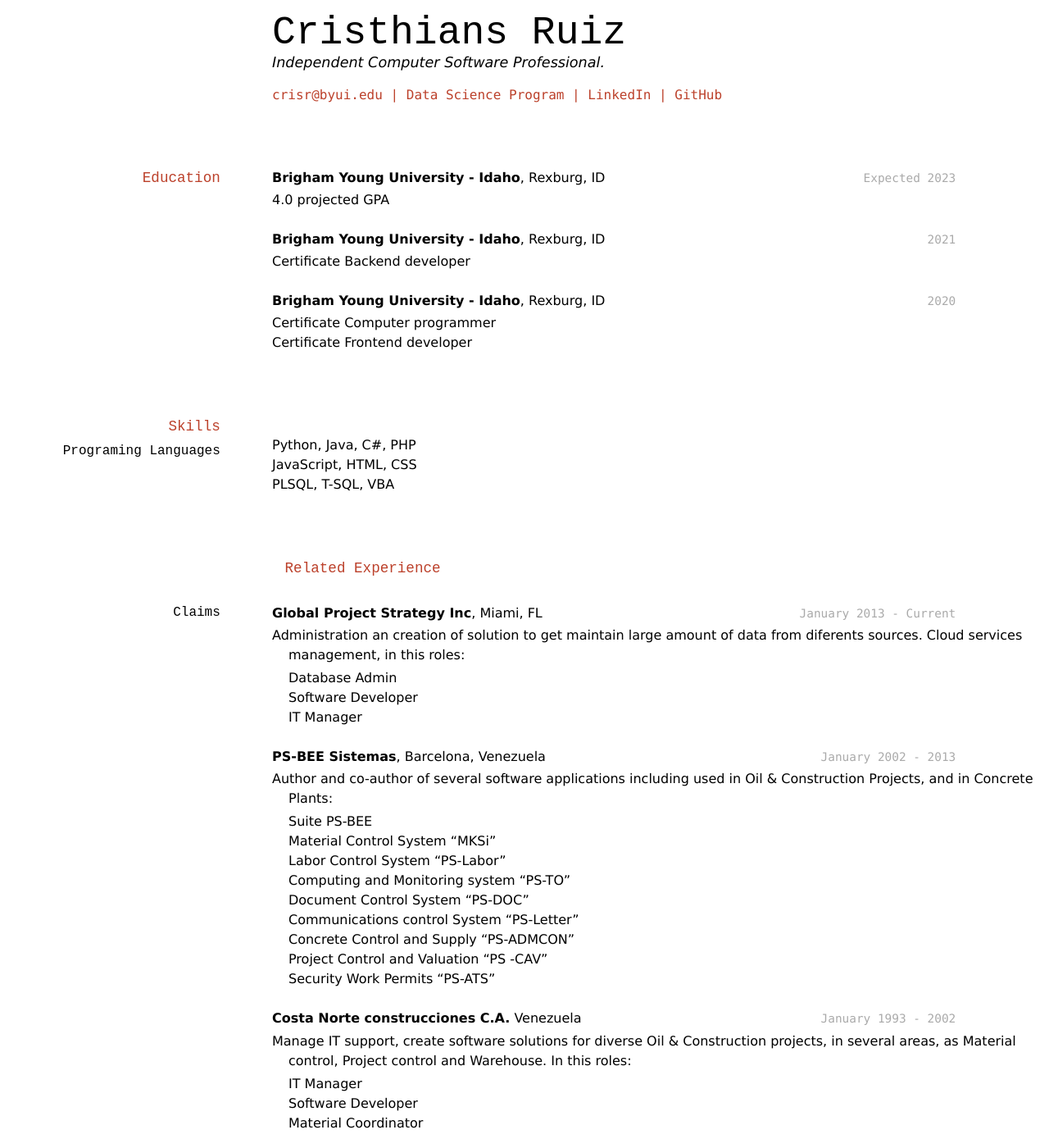
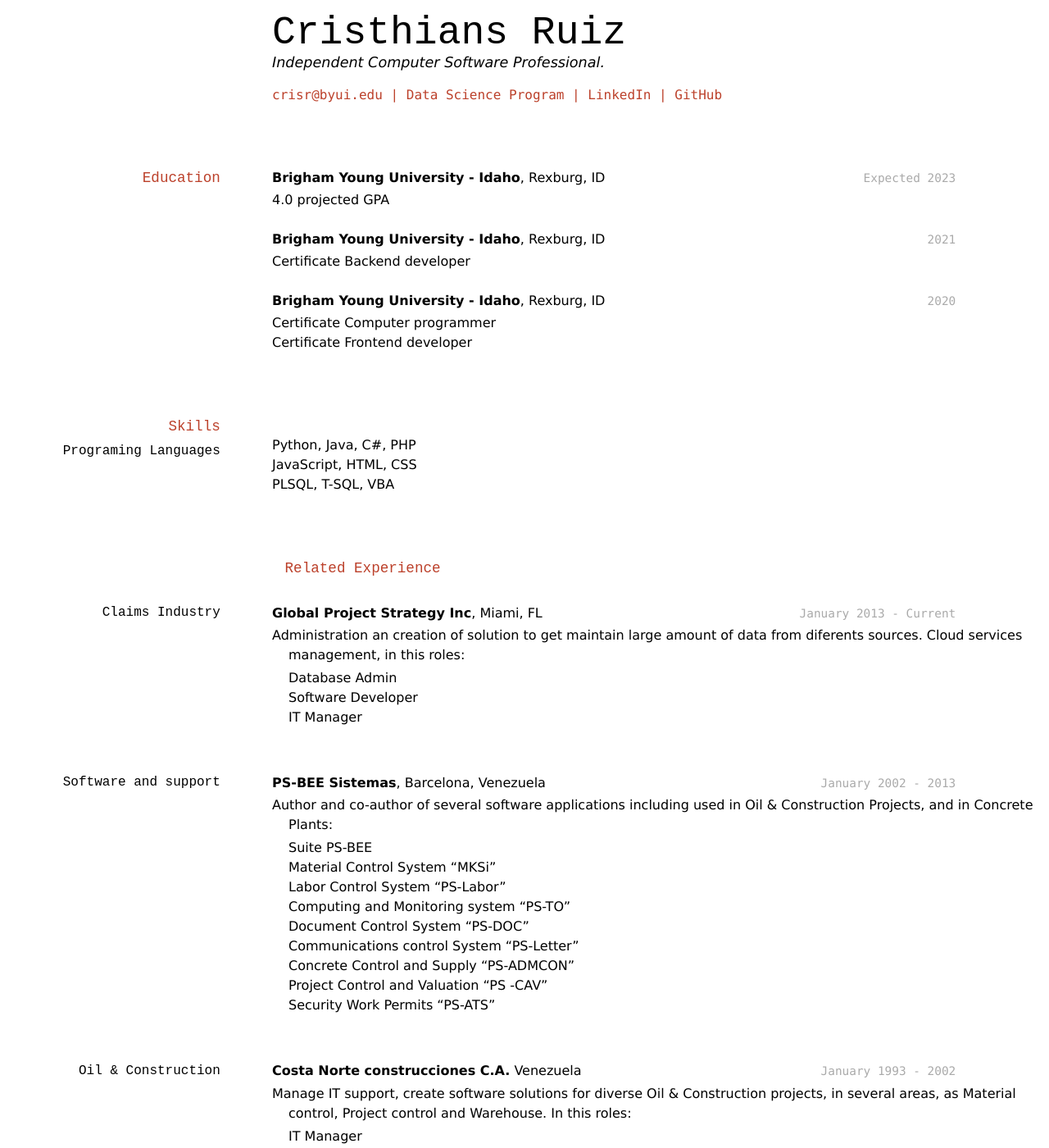
Before and after one commit to byuids-resumes/crisruiz-resume, a Jekyll site: the page built from docs/index.md, in a window 1280 px wide and 1400 px high. Shown: the whole window at 82% size. Built offline with Jekyll 4.4.1, drawn with Linux system fonts in a browser that asks for light colours.

Commit message:
fix experience titles

```diff
--- a/docs/index.md
+++ b/docs/index.md
@@ -41,7 +41,7 @@ __Brigham Young University - Idaho__, Rexburg, ID
 - PLSQL, T-SQL, VBA
 ## Related Experience
 
-### Claims
+### Claims Industry
 
 `January 2013 - Current`
 __Global Project Strategy Inc__, Miami, FL
@@ -50,6 +50,8 @@ __Global Project Strategy Inc__, Miami, FL
   - Database Admin
   - Software Developer
   - IT Manager
+
+### Software and support
 
 `January 2002 - 2013`
 __PS-BEE Sistemas__, Barcelona, Venezuela
@@ -64,6 +66,8 @@ __PS-BEE Sistemas__, Barcelona, Venezuela
   - Concrete Control and Supply "PS-ADMCON”
   - Project Control and Valuation “PS -CAV”
   - Security Work Permits “PS-ATS”
+
+### Oil & Construction
 
 `January 1993 - 2002`
 __Costa Norte construcciones C.A.__ Venezuela
```
